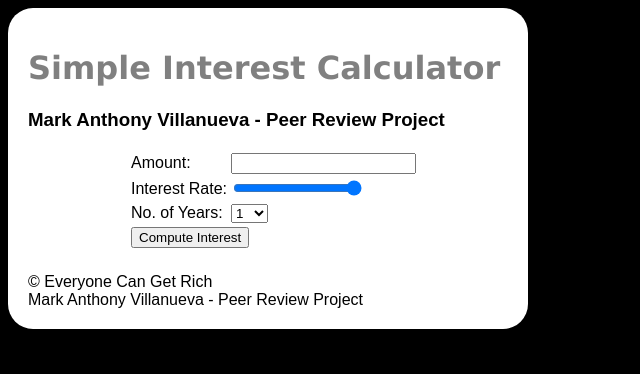
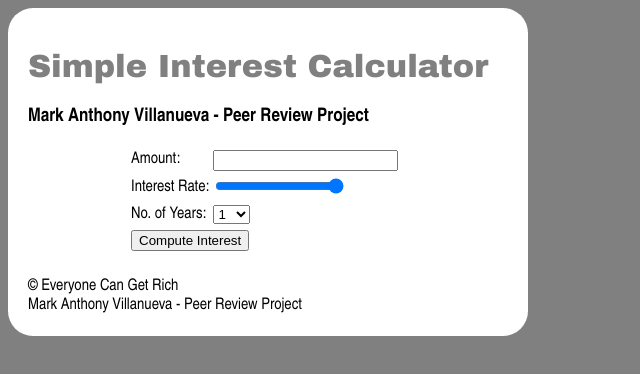
Before and after one commit to noknok79/Introduction-to-Cloud-Development-with-HTML-CSS-JavaScript---Peer-Review, a plain HTML site: page index.html in a window 1280 px wide. Shown: the whole page, without its empty margins (0-640 px from the left). Drawn offline with Linux system fonts and the light colour scheme.

Commit message:
Add files via upload

```diff
--- a/script/style.css
+++ b/script/style.css
@@ -1,8 +1,8 @@
-body {background-color:black;
-      font-family:arial;
+body {background-color:gray;
+      font-family:arial narrow;
       color:white;}
 h1{color:grey;
-   font-family:verdana;}
+   font-family:arial black;}
 .maindiv {background-color:white;
         color:black;
         width:480px;
```
Also changed, not shown: index.html (line endings or trailing spaces).
